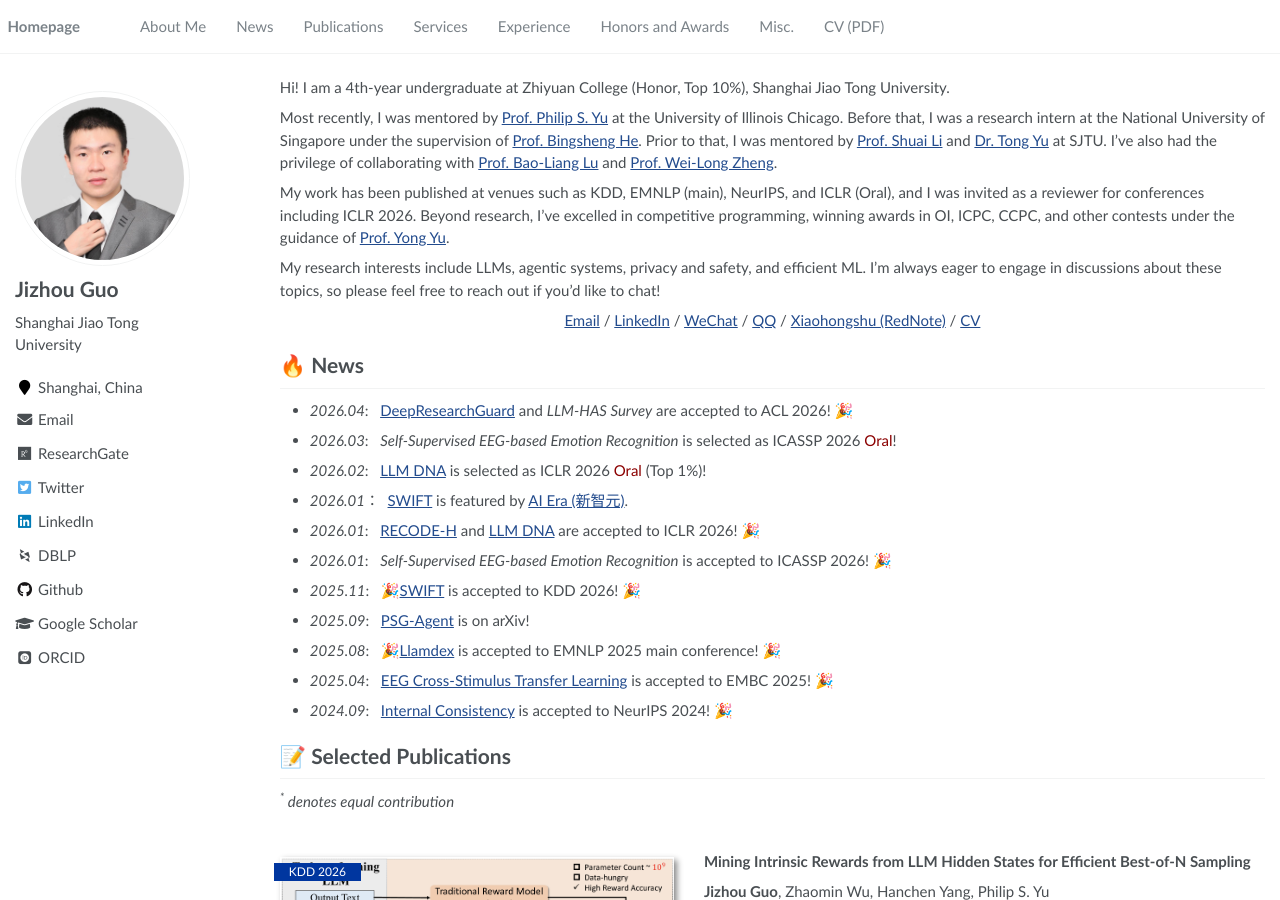
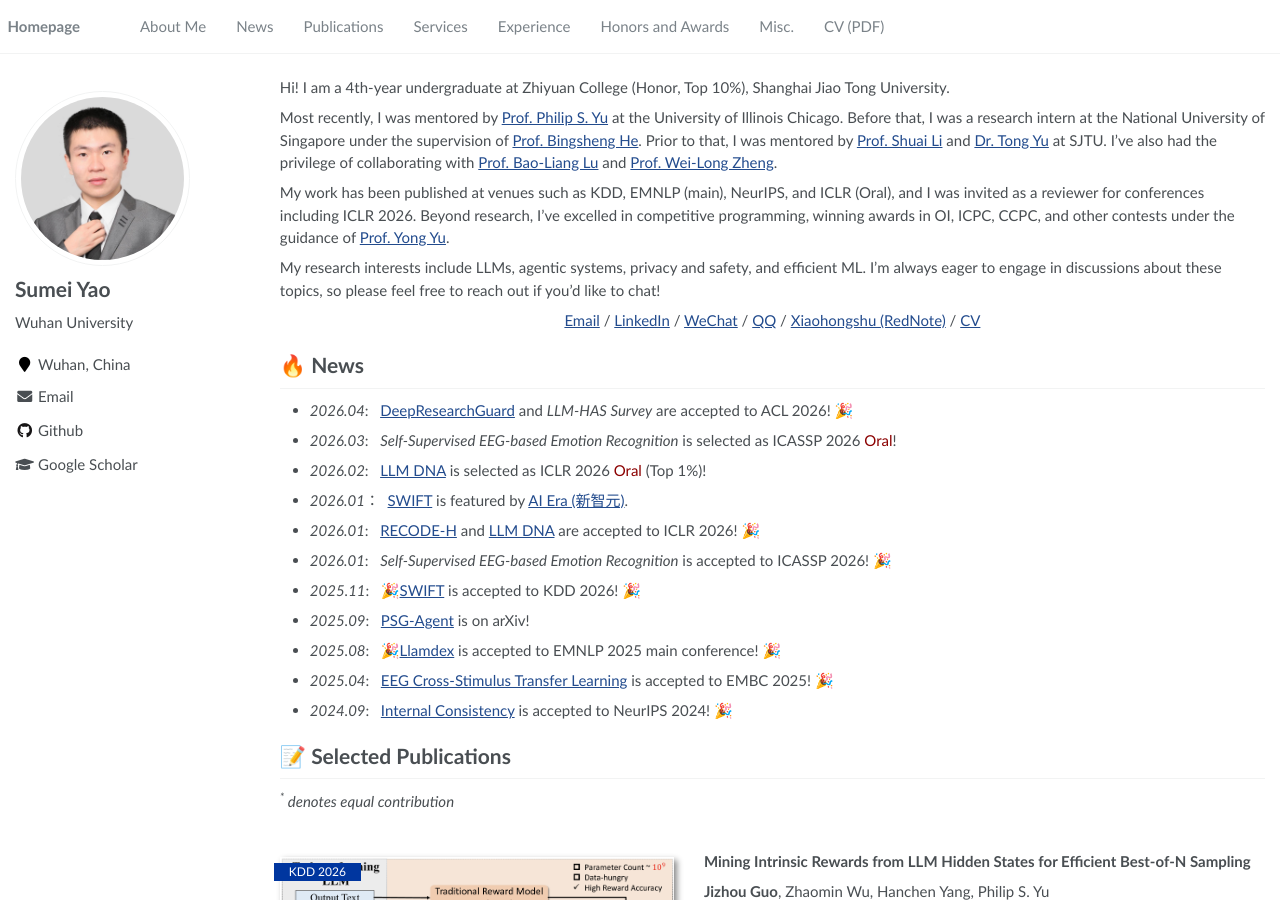
Before and after one commit to sumeiyao/sumeiyao.github.io, a Jekyll site: the page built from _pages/about.md, in a window 1280 px wide and 900 px high. Built offline with Jekyll 4.4.1, drawn with Linux system fonts in a browser that asks for light colours; some web fonts are replaced.

Commit message:
更新个人信息

```diff
--- a/_config.yml
+++ b/_config.yml
@@ -6,7 +6,7 @@
 # `jekyll serve`. If you change this file, please restart the server process.
 
 # Site Settings
-title                    : "Jizhou Guo"
+title                    : "Sumei Yao"
 description              : ""
 repository               : "sumeiyao/sumeiyao.github.io"
 google_scholar_stats_use_cdn : true
@@ -21,15 +21,15 @@ baidu_site_verification  :  # get baidu_site_verification from https://ziyuan.ba
 
 # Site Author
 author:
-  name             : "Jizhou Guo"
+  name             : "Sumei Yao"
   avatar           : "images/avatar.jpg"
-  bio              : "Shanghai Jiao Tong University"
-  location         : "Shanghai, China"
+  bio              : "Wuhan University"
+  location         : "Wuhan, China"
   employer         :
   pubmed           :
-  googlescholar    : "https://scholar.google.com/citations?user=fcBDdsYAAAAJ"
-  email            : "sjtu18640985163@sjtu.edu.cn"
-  researchgate     : "https://www.researchgate.net/profile/Jizhou-Guo"
+  googlescholar    : "https://scholar.google.com/citations?user=fslq830AAAAJ&hl=zh-CN"
+  email            : "hi.sumeiyao@gmail.com"
+  researchgate     : #"https://www.researchgate.net/profile/Jizhou-Guo"
   uri              :
   bitbucket        :
   codepen          :
@@ -43,15 +43,15 @@ author:
   instagram        :
   impactstory      : # e.g., "https://profiles.impactstory.org/u/xxxx-xxxx-xxxx-xxxx"
   lastfm           :
-  linkedin         : "jizhou-guo-6971b6277" # e.g., "linkedin username"
-  dblp             : "https://dblp.org/pid/378/4049.html"
-  orcid            : "https://orcid.org/0009-0001-0699-9164"
+  linkedin         : #"jizhou-guo-6971b6277" # e.g., "linkedin username"
+  dblp             : #"https://dblp.org/pid/378/4049.html"
+  orcid            : #"https://orcid.org/0009-0001-0699-9164"
   pinterest        :
   soundcloud       :
   stackoverflow    : # http://stackoverflow.com/users/123456/username
   steam            :
   tumblr           :
-  twitter          : "TheOsmanthus"
+  twitter          : #"TheOsmanthus"
   vine             :
   weibo            :
   xing             :
```
